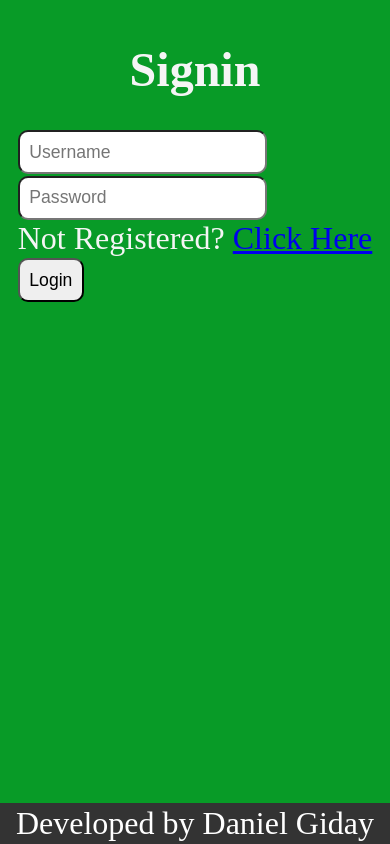
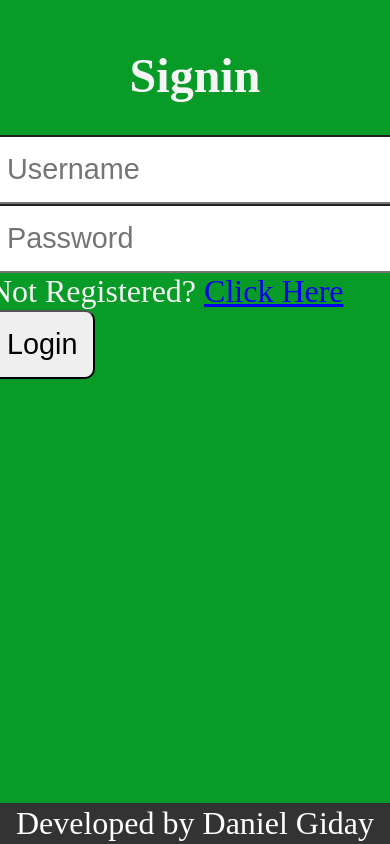
Before and after one commit to codewithdani/weather_app, a Flask app: page / in a window 390 px wide; the page is wider, and only the part inside the window is pictured. Run offline with Flask 3, Linux system fonts and the light colour scheme.

Commit message:
css update

```diff
--- a/static/styles/style.css
+++ b/static/styles/style.css
@@ -58,16 +58,16 @@
     }
 
     .navbar a {
-        font-size: 10px; /* Reduce font size for mobile */
+        font-size: 16px; /* Reduce font size for mobile */
     }
 
     body {
-        padding: .6rem; /* Reduce body padding for mobile */
+        padding: 1rem; /* Reduce body padding for mobile */
     }
 
     input, button {
-        font-size: 1.1rem; /* Slightly reduce font size for mobile */
-        padding: 0.6rem; /* Adjust padding for mobile */
+        font-size: 1.8rem; /* Slightly reduce font size for mobile */
+        padding: 1rem; /* Adjust padding for mobile */
     }
 
     footer {
@@ -77,12 +77,12 @@
     }
 
     table {
-        width: 100%; /* Make the table full-width on mobile */
+        width: 25%; /* Make the table full-width on mobile */
     }
 
     th, td {
         border: none; /* Remove borders for mobile */
-        padding: 5px; /* Adjust padding for mobile */
+        padding: 2px; /* Adjust padding for mobile */
         text-align: center; /* Center-align text for mobile */
     }
 }
```
